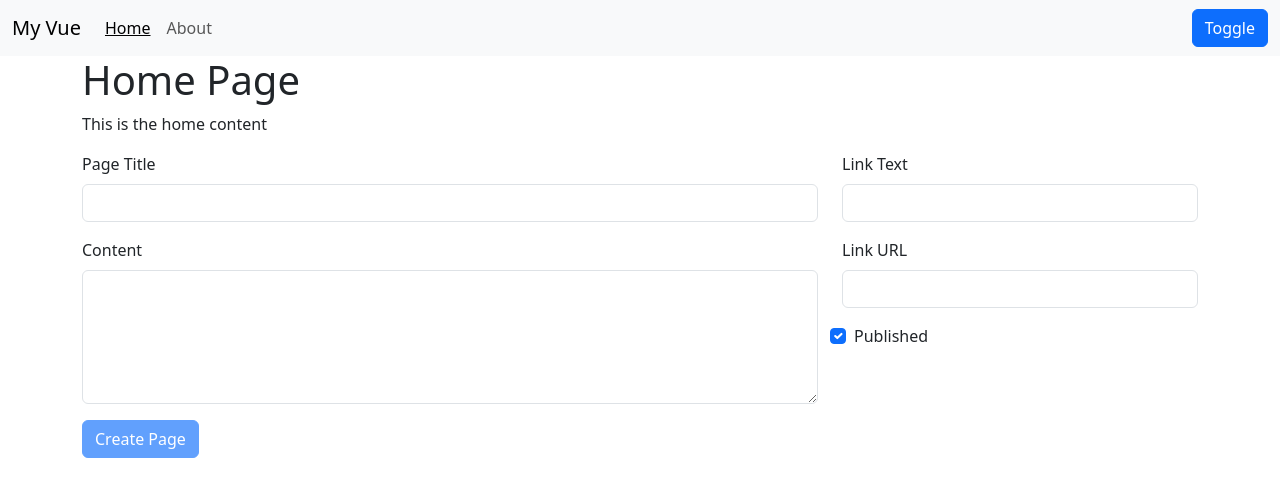
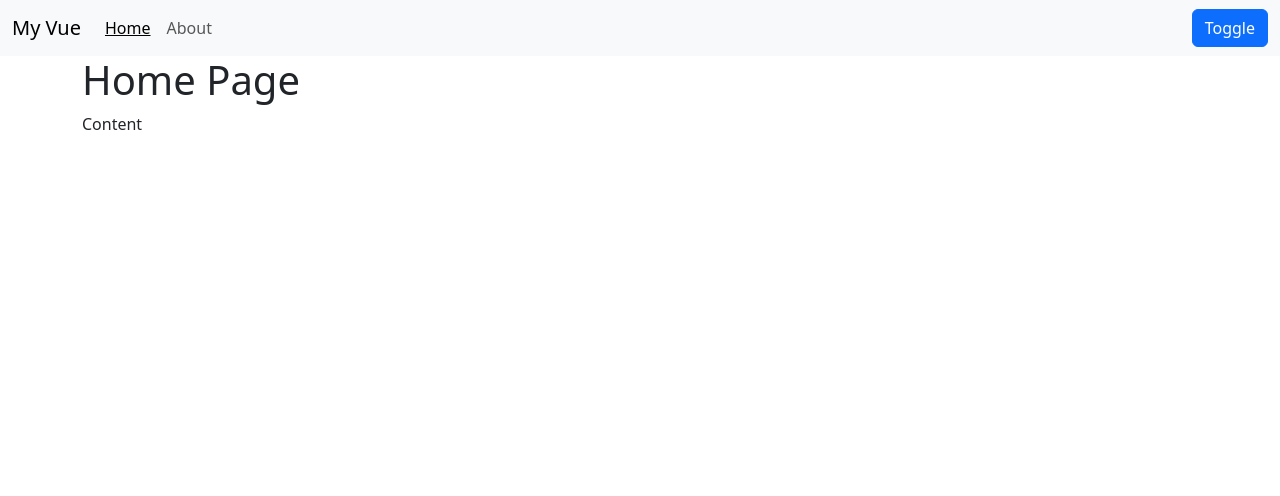
Before and after one commit to veronicacheng2/vue-simple-spa, a Vue app: page / in a window 1280 px wide. Shown: the top 496 px of the page. Built offline with nearby package versions, Linux system fonts and the light colour scheme.

Commit message:
Added router

```diff
--- a/package.json
+++ b/package.json
@@ -9,7 +9,8 @@
   "dependencies": {
     "bootstrap": "^5.3.2",
     "core-js": "^3.8.3",
-    "vue": "^3.2.13"
+    "vue": "^3.2.13",
+    "vue-router": "^4.2.5"
   },
   "devDependencies": {
     "@vue/cli-plugin-babel": "~5.0.0",
--- a/src/App.vue
+++ b/src/App.vue
@@ -4,10 +4,12 @@
         <!--  v-show uses css to control (still in DOM) while v-if removes the whole html element  -->
     <div v-show="false">Hide this content!</div>
 
-    <page-viewer v-if="pages.length > 0" :page="pages[activePage]"/>
+    <router-view />
+
+    <!-- <page-viewer v-if="pages.length > 0" :page="pages[activePage]"/> -->
 
     <!-- pageCreated was originally passed as props :page-created, but we now use @page-created to represent a custom event (for readibility) -->
-    <create-page @page-created="pageCreated" />
+    <!-- <create-page @page-created="pageCreated" /> -->
 
 </template>
 
--- a/src/components/PageViewer.vue
+++ b/src/components/PageViewer.vue
@@ -1,7 +1,7 @@
 <template>
     <div class="container">
-        <h1>{{page.pageTitle}}</h1>
-        <p>{{page.content}}</p>
+        <h1>Home Page</h1>
+        <p>Content</p>
     </div>
 </template>
 
--- a/src/main.js
+++ b/src/main.js
@@ -2,8 +2,11 @@ import { createApp } from "vue";
 import App from "./App.vue";
 import "../node_modules/bootstrap/dist/css/bootstrap.css";
 import $bus from "./utils/Events.js";
+import router from "./routes";
 
 const app = createApp(App);
+
+app.use(router);
 
 // global Properties allow us to add properties to every components within our application (can be accessed anywhere)
 app.config.globalProperties.$bus = $bus;
--- /dev/null
+++ b/src/routes.js
@@ -0,0 +1,20 @@
+import { createRouter, createWebHashHistory } from "vue-router";
+import PageViewer from "./components/PageViewer.vue";
+import CreatePage from "./components/CreatePage.vue";
+
+const router = createRouter({
+  /* how history is going to be treated */
+  history: createWebHashHistory(),
+  routes: [
+    {
+      path: "/",
+      component: PageViewer,
+    },
+    {
+      path: "/create",
+      component: CreatePage,
+    },
+  ],
+});
+
+export default router;
```
Also changed, not shown: 2 other files (tests, documents, lock files or other folders).
